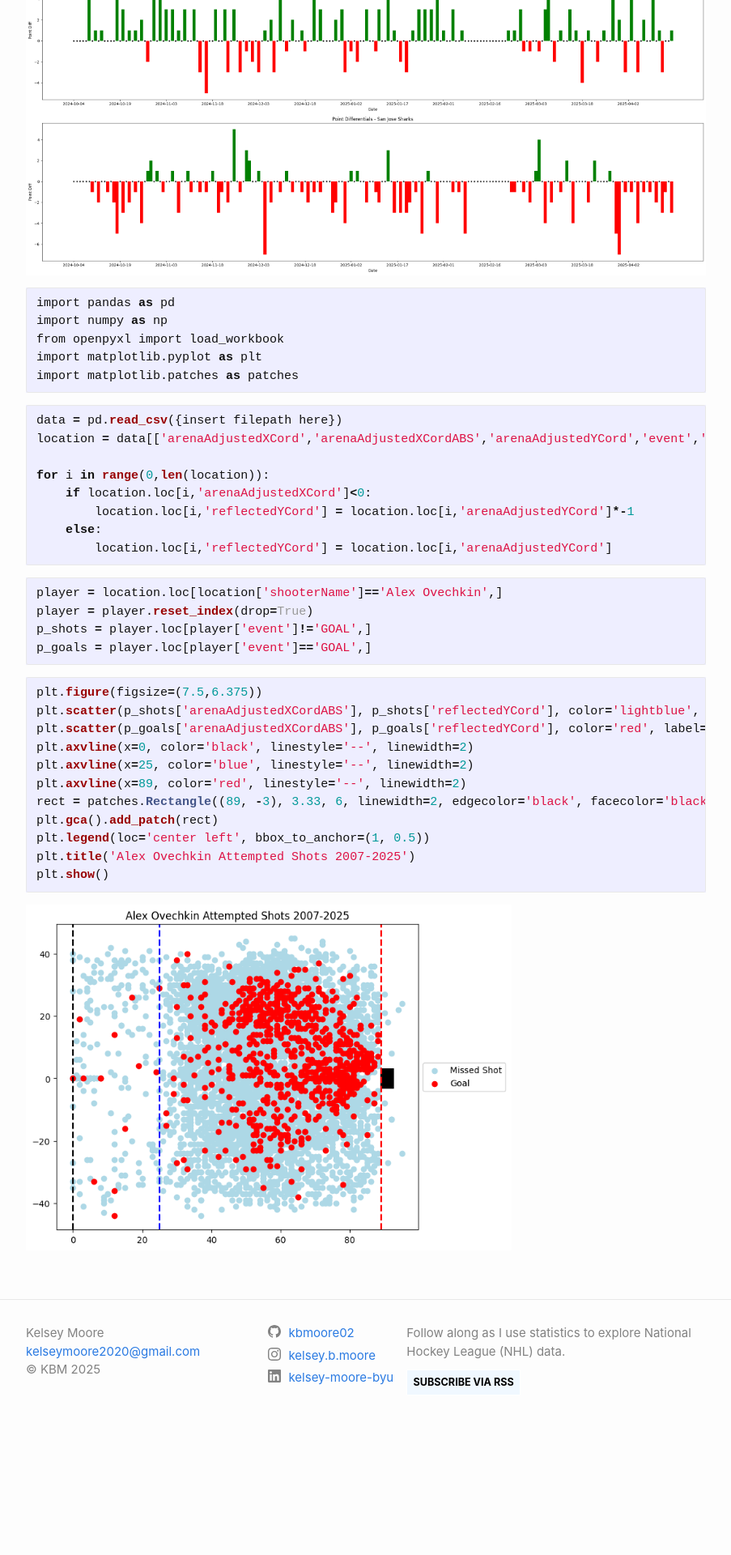
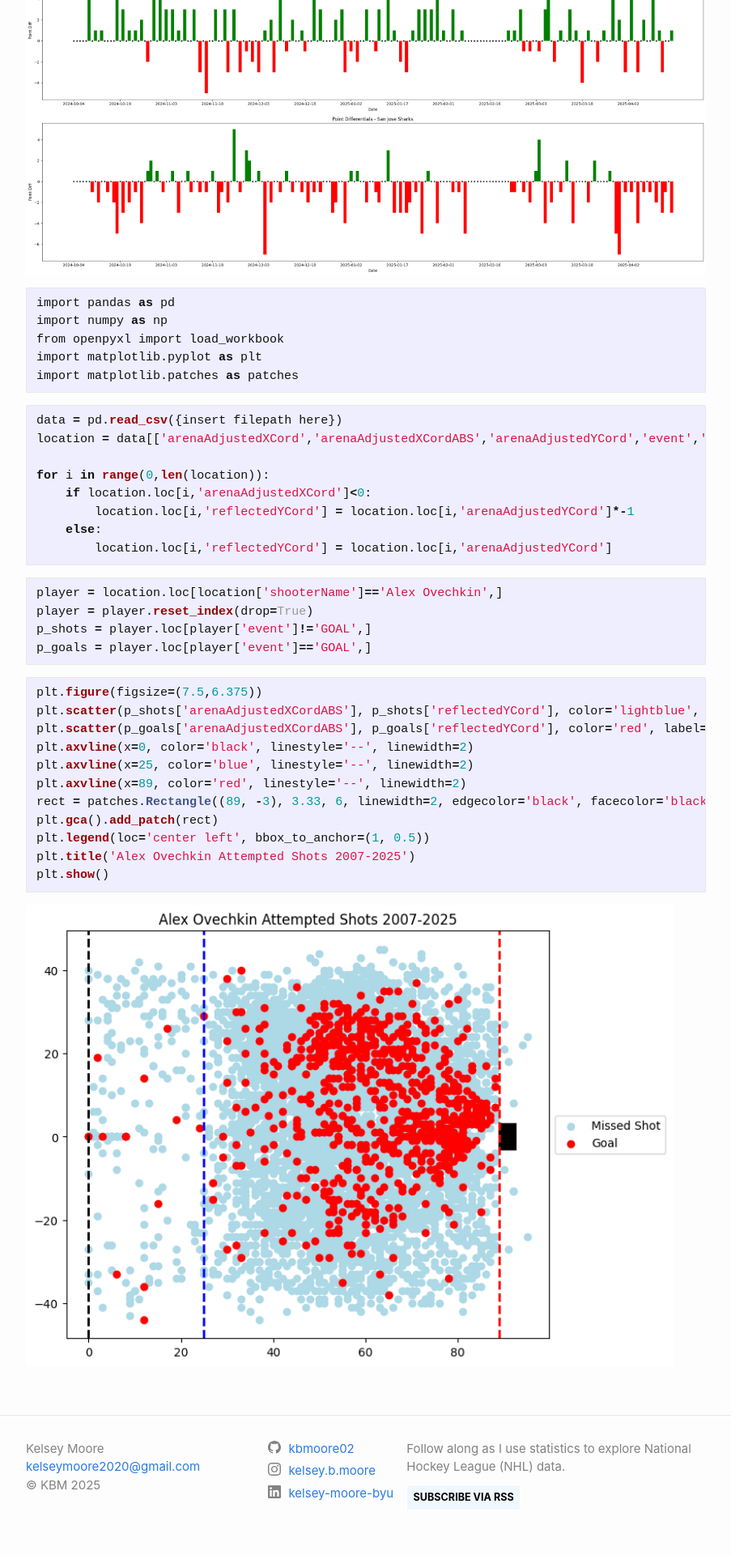
Before and after one commit to kbmoore02/NHL-Data-Analysis, a Jekyll site: the page built from _posts/2025-4-24-blog-hockey6.md, in a window 1280 px wide. Shown: the part 1918-3838 px from the top of the page at 81% size, without its empty margins (188-1091 px from the left). Built offline with Jekyll 4.4.1, drawn with Linux system fonts in a browser that asks for light colours; comment, search, counter and statistics services are not loaded; before the commit the page ends 3696 px from its top, so only the background shows below that.

Commit message:
Update 2025-4-24-blog-hockey6.md

````diff
--- a/_posts/2025-4-24-blog-hockey6.md
+++ b/_posts/2025-4-24-blog-hockey6.md
@@ -115,4 +115,4 @@
 plt.show()
 ```
 
-<img src="https://raw.githubusercontent.com/kbmoore02/NHL-Data-Analysis/main/assets/images/ovi_goals.png" style="width:600px; vertical-align: top;" />
+<img src="https://raw.githubusercontent.com/kbmoore02/NHL-Data-Analysis/main/assets/images/ovi_goals.png" style="width:800px; vertical-align: top;" />
````
